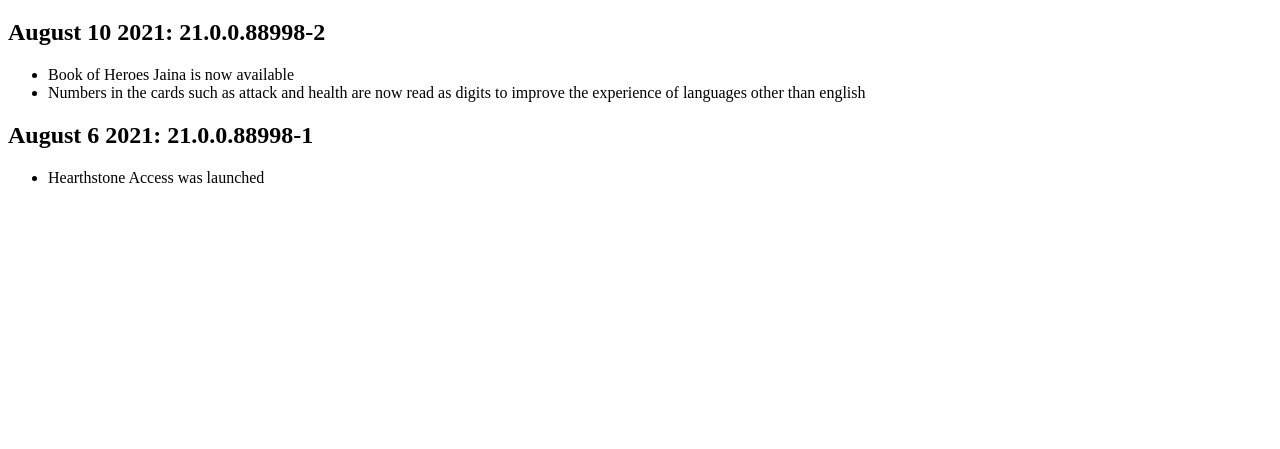
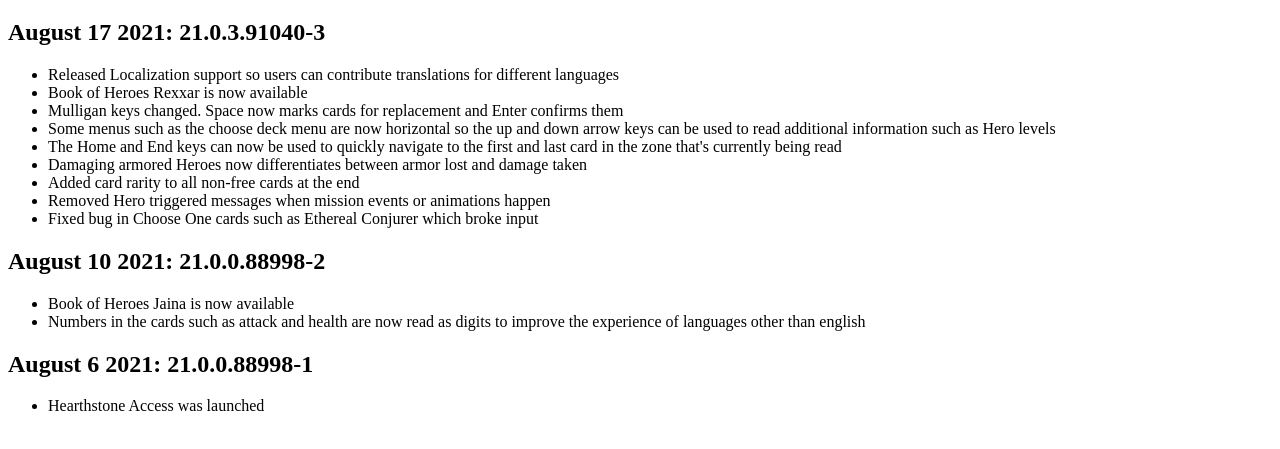
Before and after one commit to HearthstoneAccess/hearthstoneaccess.github.io, a plain HTML site: page release-notes.html in a window 1280 px wide. Shown: the part 61-510 px from the top of the page. Drawn offline with Linux system fonts and the light colour scheme.

Commit message:
Release 21.0.3.91040-3

```diff
--- a/release-notes.html
+++ b/release-notes.html
@@ -2,6 +2,20 @@
 <html lang="en-US">
   <body>
     <h1>Release Notes</h1>
+
+    <h2>August 17 2021: 21.0.3.91040-3</h2>
+
+    <ul>
+      <li>Released Localization support so users can contribute translations for different languages</li>
+      <li>Book of Heroes Rexxar is now available</li>
+      <li>Mulligan keys changed. Space now marks cards for replacement and Enter confirms them</li>
+      <li>Some menus such as the choose deck menu are now horizontal so the up and down arrow keys can be used to read additional information such as Hero levels</li>
+      <li>The Home and End keys can now be used to quickly navigate to the first and last card in the zone that's currently being read</li>
+      <li>Damaging armored Heroes now differentiates between armor lost and damage taken</li>
+      <li>Added card rarity to all non-free cards at the end</li>
+      <li>Removed Hero triggered messages when mission events or animations happen</li>
+      <li>Fixed bug in Choose One cards such as Ethereal Conjurer which broke input</li>
+    </ul>
 
     <h2>August 10 2021: 21.0.0.88998-2</h2>
 
```
Also changed, not shown: index.html (+12 -3 lines).
